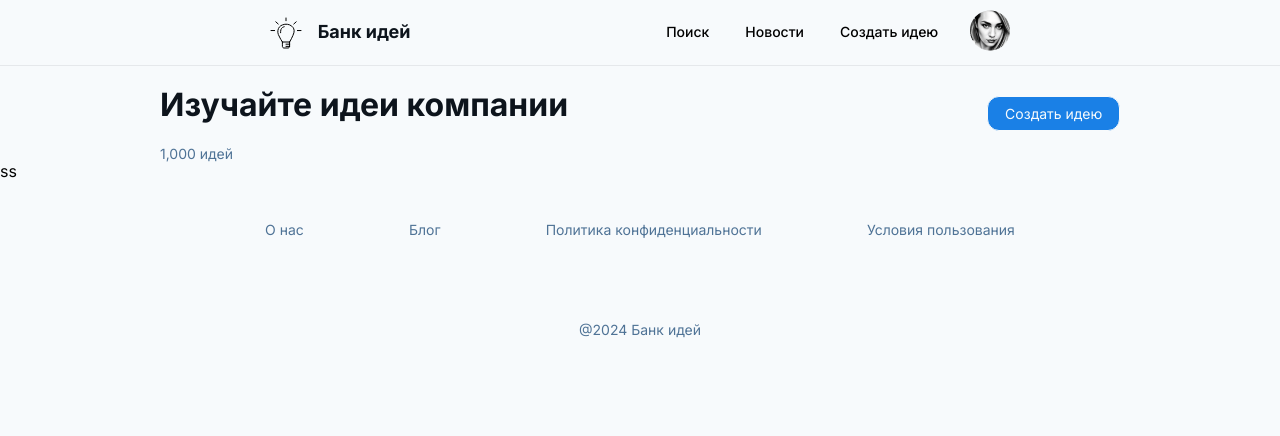
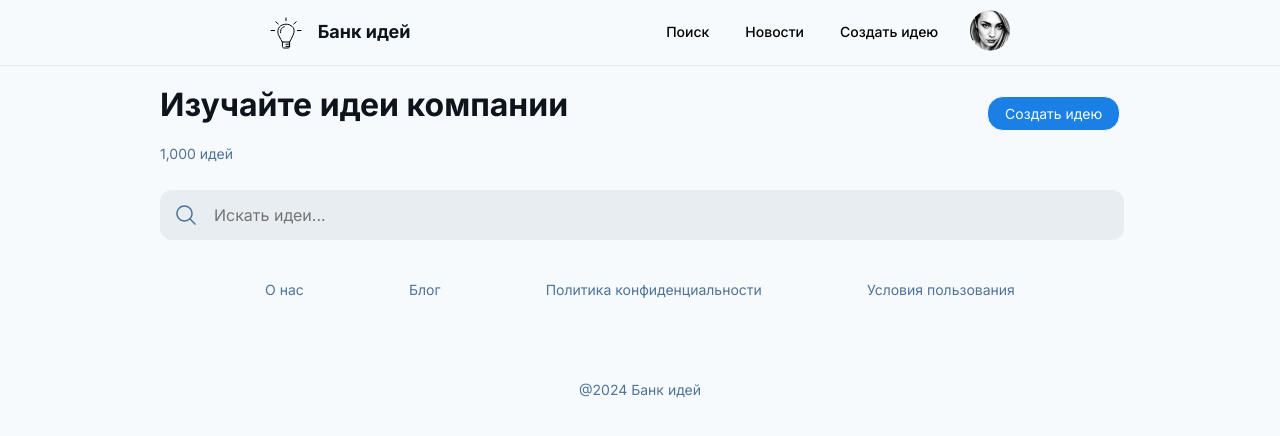
Before and after one commit to Talion220/Bank-of-ideas, a React (Vite) app: page / in a window 1280 px wide. Shown: the top 436 px of the page. Built offline with nearby package versions, Linux system fonts and the light colour scheme.

Commit message:
search added

```diff
--- a/src/widgets/search/searchContent.jsx
+++ b/src/widgets/search/searchContent.jsx
@@ -1,9 +1,19 @@
-function SearchContent(){
-    return(
-        <div>
-            ss
+import searchIcon from "../../shared/images/search.svg";
+import './searchContent.scss';
+
+function SearchContent() {
+  return (
+    <div className="SearchContent">
+      <form action="" method="get">
+        <div className="search-container">
+          <input type="text" name="Search" placeholder="Искать идеи..." maxLength={90}/>
+          <button type="submit" className="search-button">
+            <img src={searchIcon} alt="Search" className="search-icon"/>
+          </button>
         </div>
-    )
+      </form>
+    </div>
+  );
 }
 
 export default SearchContent;
--- /dev/null
+++ b/src/widgets/search/searchContent.scss
@@ -0,0 +1,38 @@
+@import '/src/index.scss';
+
+.SearchContent{
+    max-width: 960px;
+    margin: 0 auto;
+    padding-top: 28px;
+}
+.SearchContent input{
+    border: none;
+    color: $font-gray-color;
+    background: $form-gray-color;
+    height: 48px;
+    width: 100%;
+    border-radius: 12px;
+    text-indent: 52px;
+}
+.SearchContent input:focus {
+    outline: none;
+}
+.SearchContent .search-container {
+    position: relative;
+}
+.search-icon {
+    position: absolute;
+    left: 16px;
+    top: 50%;
+    transform: translateY(-50%);
+  }
+
+.search-button {
+  position: absolute;
+  top: 0;
+  bottom: 0;
+  padding: 0 10px;
+  border: none;
+  background: none;
+  cursor: pointer;
+}
--- a/src/widgets/search/searchTitle.scss
+++ b/src/widgets/search/searchTitle.scss
@@ -22,5 +22,5 @@
     border: 1px solid ;
     text-decoration: none;
     color: $bg-color;
-    border-radius: 12px;
+    border-radius: 16px;
 }
```
